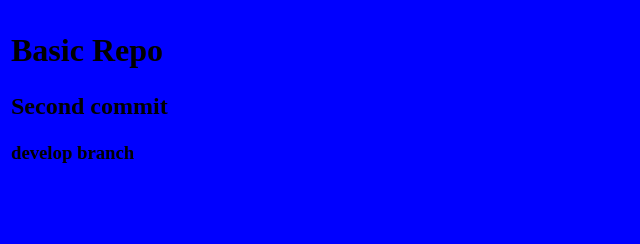
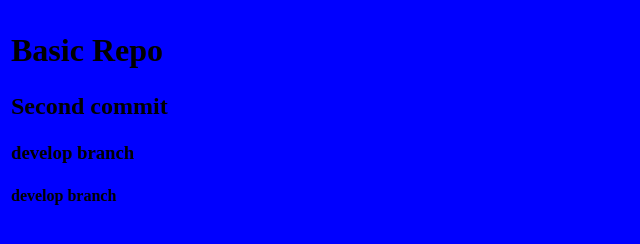
Before and after one commit to stholmes/basic_repo, a plain HTML site: page index.html in a window 1280 px wide. Shown: the whole page, without its empty margins (0-640 px from the left). Drawn offline with Linux system fonts and the light colour scheme.

Commit message:
add 2nd develop branch

```diff
--- a/index.html
+++ b/index.html
@@ -9,5 +9,6 @@
     <h1>Basic Repo</h1>
     <h2>Second commit</h2>
     <h3>develop branch</h3>
+    <h4>develop branch</h4>
   </body>
 </html>
```
